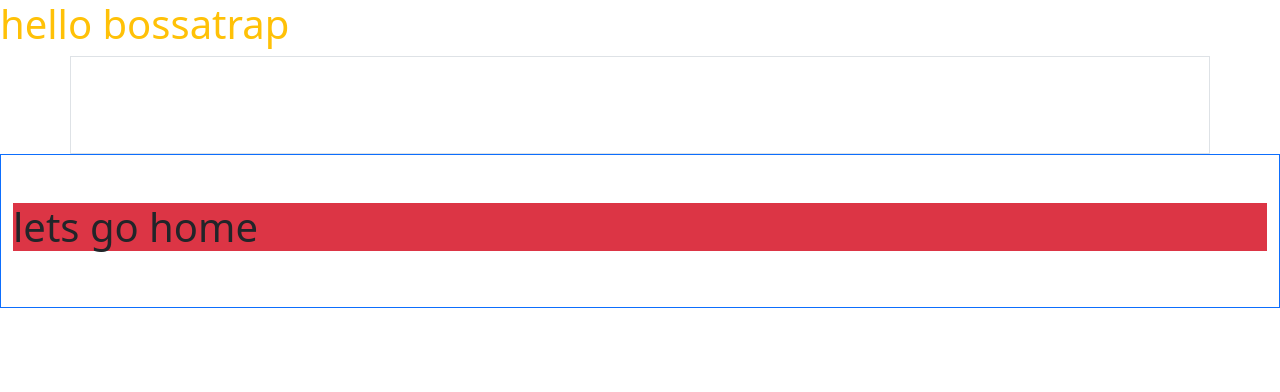
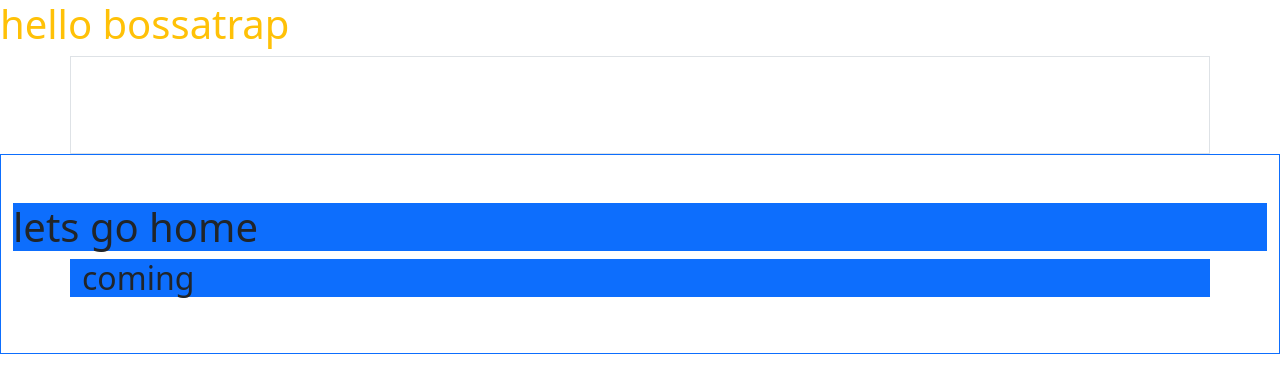
Before and after one commit to Stanleynwoke/togit, a plain HTML site: page index.html in a window 1280 px wide. Drawn offline with Linux system fonts and the light colour scheme; files that its build step writes are made by us from their sources.

```diff
--- a/index.html
+++ b/index.html
@@ -12,7 +12,8 @@
     <div class="container border py-5"></div>
 
     <div class="container-fluid border py-5 border-primary">
-        <h1 class="bg-danger">lets go home </h1>
+        <h1 class="bg-primary">lets go home </h1>
+        <h2 class="container bg-primary">coming</h2>
     </div>
 </body>
 </html>
```
